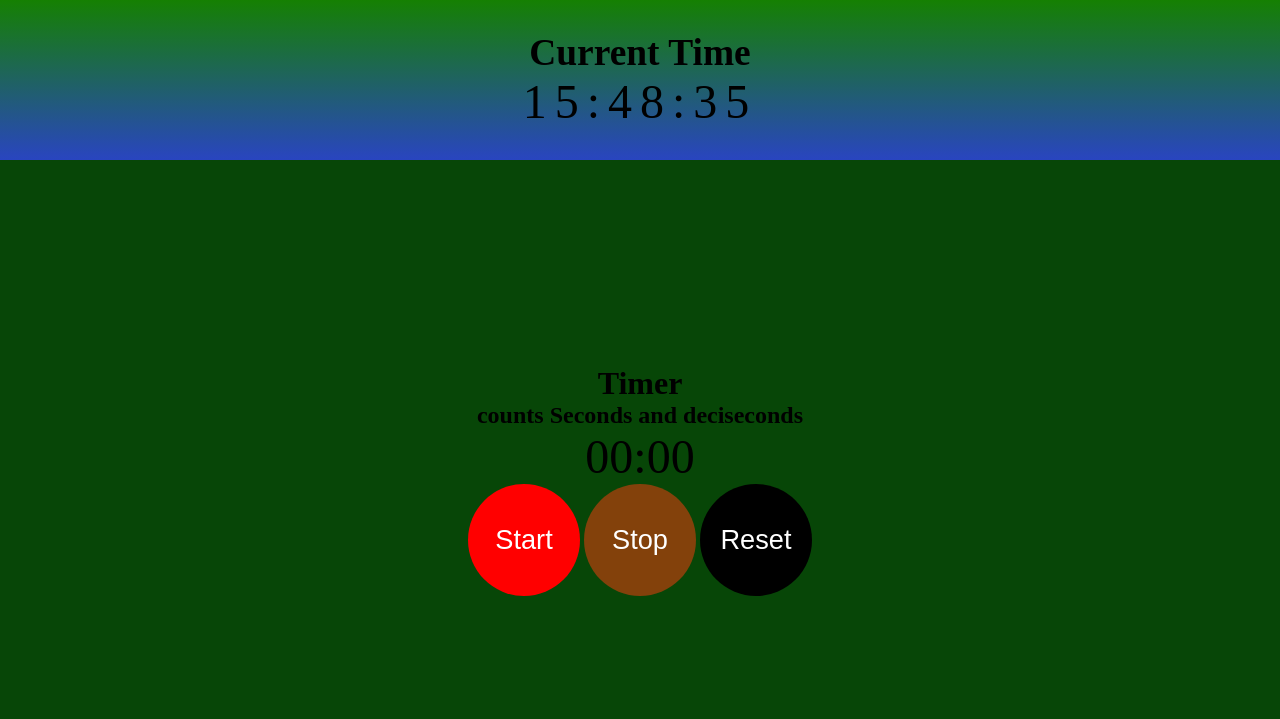
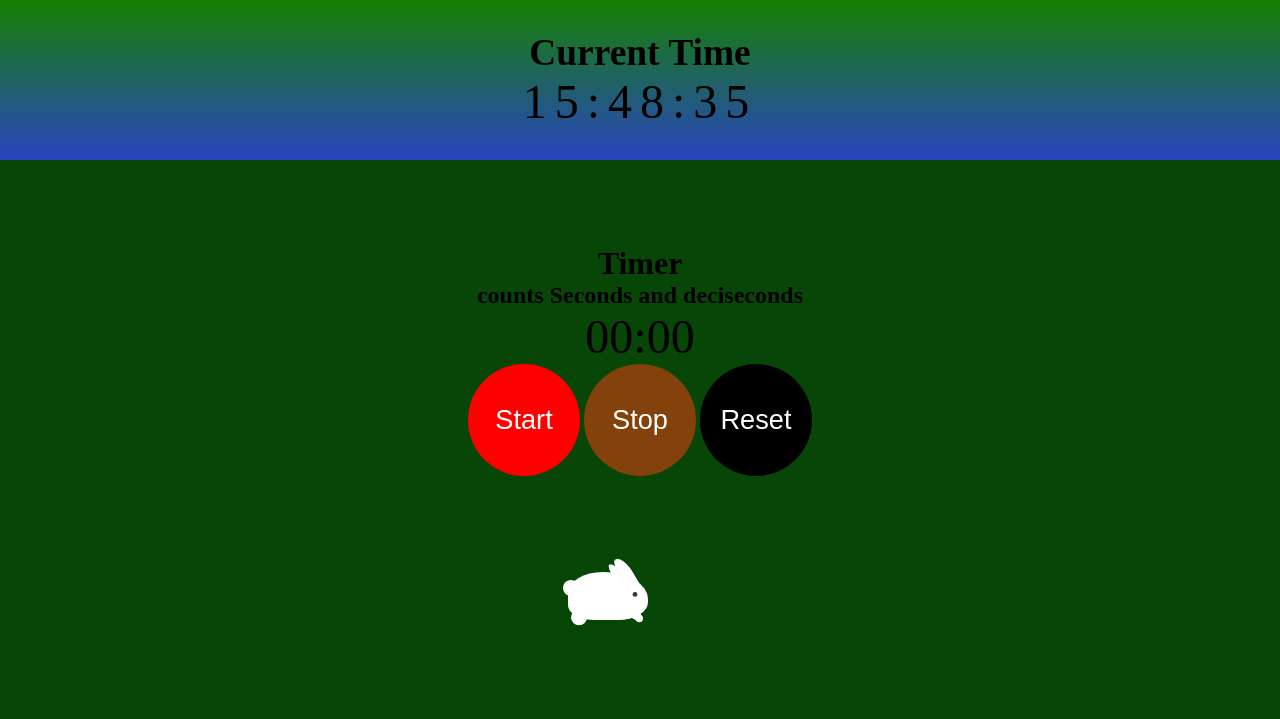
Before and after one commit to AngelosPa/Time-counter, a website: page src/index.html in a window 1280 px wide. Drawn offline with nearby package versions, Linux system fonts and the light colour scheme; files that its build step writes are made by us from their sources.

Commit message:
running rabbit added

```diff
--- a/src/index.html
+++ b/src/index.html
@@ -20,6 +20,9 @@
         <button id="button-stop">Stop</button>
         <button id="button-reset">Reset</button>
       </div>
+      <div class="positioning">
+        <div class="rabbit"></div>
+      </div>
     </div>
     <script src="./index.js"></script>
   </body>
--- a/src/index.js
+++ b/src/index.js
@@ -65,3 +65,19 @@ const resetCounting = () => {
 buttonstart.addEventListener("click", startCounting);
 buttonstop.addEventListener("click", stopCounting);
 buttonreset.addEventListener("click", resetCounting);
+
+// for the rabbit
+const rabbit = document.querySelector(".rabbit");
+let jumphalt = document.querySelector(".rabbit");
+const running = () => {
+  jumphalt.classList.add("rabbit_run");
+  jumphalt.classList.remove("rabbit_stop");
+};
+const notrunning = () => {
+  jumphalt.classList.add("rabbit_stop");
+  jumphalt.classList.remove("rabbit_run");
+};
+
+buttonstart.addEventListener("click", running);
+buttonreset.addEventListener("click", notrunning);
+buttonstop.addEventListener("click", notrunning);
--- a/src/scss/layouts/_layout.scss
+++ b/src/scss/layouts/_layout.scss
@@ -91,3 +91,98 @@ button:focus {
   border: none;
   outline: none;
 }
+.positioning {
+  display: flex;
+  align-items: center;
+  justify-content: center;
+
+  width: 15rem;
+  height: 15rem;
+}
+.rabbit {
+  top: 0rem;
+  left: 30rem;
+  width: 5em;
+  height: 3em;
+  background: #ffffff;
+  border-radius: 70% 90% 60% 50%;
+
+  box-shadow: -0.2em 1em 0 -0.75em #ffffff00;
+  // ??
+  transform: rotate(0deg) translate(-2em, 0);
+
+  animation: hop 0.7s infinite paused linear;
+  z-index: 1;
+  .no-flexbox & {
+    margin: 10em auto 0;
+  }
+  &_run {
+    animation-play-state: running !important;
+  }
+  &_stop {
+    animation-play-state: paused !important;
+  }
+  //tail, eye, feet
+  &:before {
+    content: "";
+    position: absolute;
+    width: 1em;
+    height: 1em;
+    background: white; // tail
+    border-radius: 100%;
+    top: 0.5em;
+    left: -0.3em;
+    box-shadow: 4em 0.4em 0 -0.35em #3f3334,
+      // eye
+      0.5em 1em 0 white,
+      // back foot
+      4em 1em 0 -0.3em white,
+      // front foot
+      4em 1em 0 -0.3em white,
+      4em 1em 0 -0.4em white;
+    animation: kick 0.6s infinite linear;
+  }
+
+  // ears
+  &:after {
+    content: "";
+    position: absolute;
+    width: 0.75em;
+    height: 2em;
+    background: white;
+    border-radius: 50% 100% 0 0;
+    //??
+    transform: rotate(-30deg);
+    right: 1em;
+    top: -1em;
+    border-top: 1px solid #f7f5f4;
+    border-left: 1px solid #f7f5f4;
+    box-shadow: -0.5em 0em 0 -0.1em white;
+  }
+}
+
+@keyframes hop {
+  20% {
+    transform: (rotate(-10deg) translate(1em, -2em));
+  }
+  40% {
+    transform: (rotate(10deg) translate(3em, -4em));
+  }
+  60%,
+  75% {
+    transform: (rotate(0) translate(4em, 0));
+  }
+}
+@keyframes kick {
+  20%,
+  50% {
+    box-shadow: 4em 0.4em 0 -0.35em #3f3334, 0.5em 1.5em 0 white,
+      4em 1.75em 0 -0.3em white, 4em 1.75em 0 -0.3em white,
+      4em 1.9em 0 -0.4em white;
+  }
+  40% {
+    box-shadow: 4em 0.4em 0 -0.35em #3f3334, 0.5em 2em 0 white,
+      4em 1.75em 0 -0.3em white, 4.2em 1.75em 0 -0.2em white,
+      4.4em 1.9em 0 -0.2em white;
+  }
+}
```
